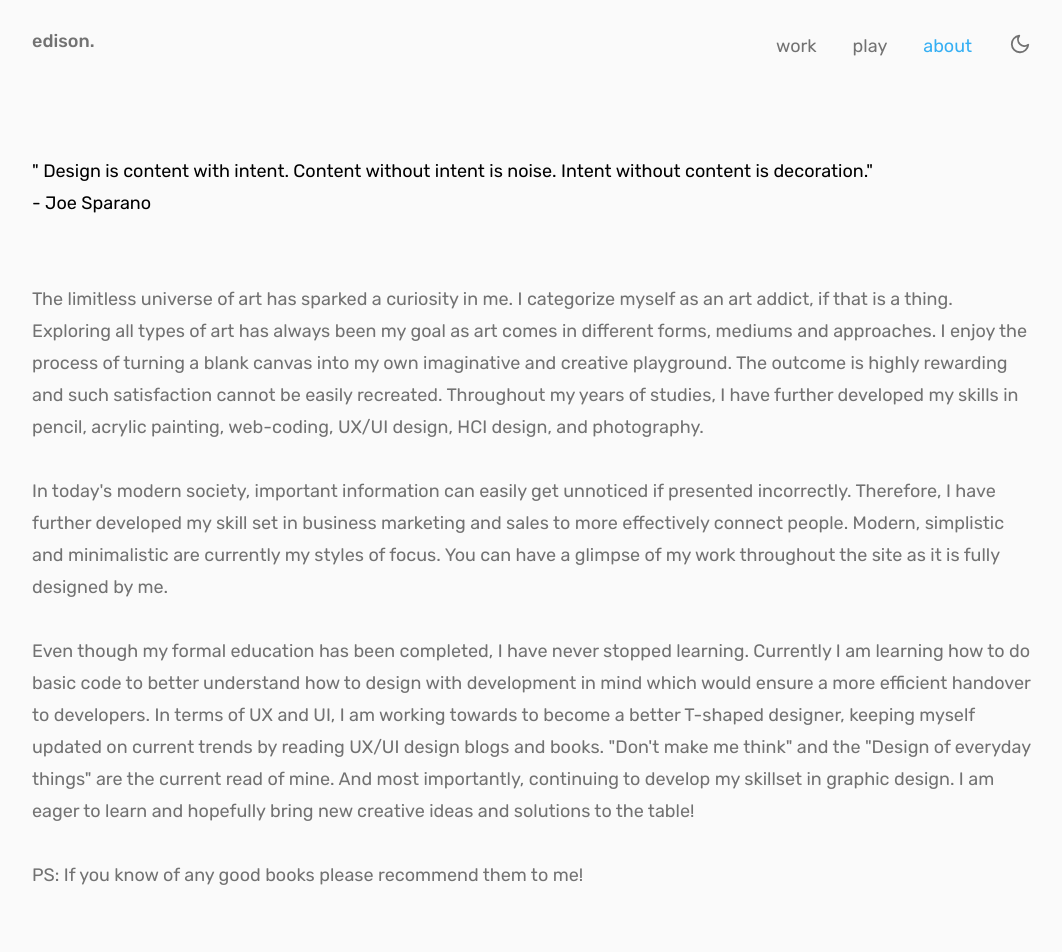
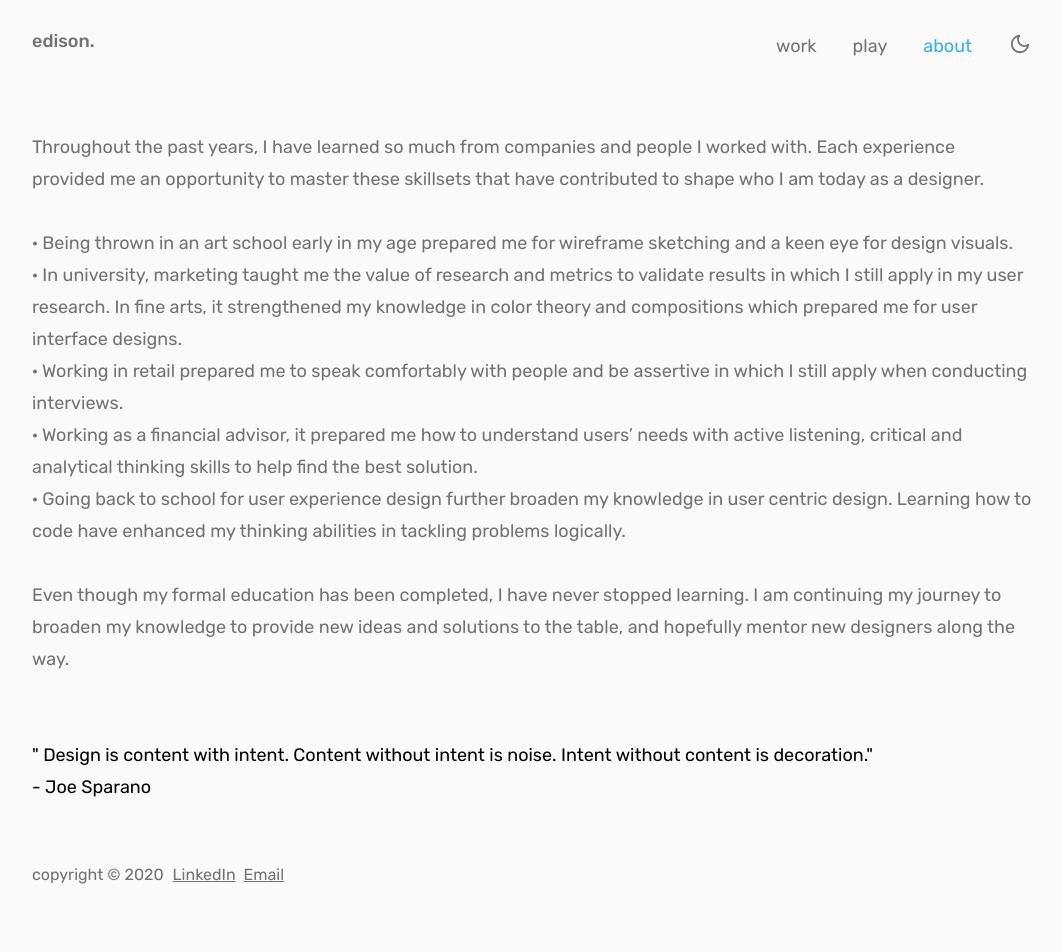
Before and after one commit to fyeung21/edison-web, a React (Create React App) app: page /about in a window 1280 px wide. Shown: the top 952 px of the page, without its empty margins (108-1170 px from the left). Built offline with nearby package versions, Linux system fonts and the light colour scheme.

Commit message:
Edit home and about context

```diff
--- a/src/components/About/AboutMe.js
+++ b/src/components/About/AboutMe.js
@@ -5,22 +5,29 @@ import { AboutTxt, QuoteCont, Quote, QuoteAuthor } from "./aboutStyles";
 const AboutMe = () => {
     return (
         <MainCont>
+            <AboutTxt>
+                Throughout the past years, I have learned so much from companies and people I worked with. Each experience provided me an opportunity to master these skillsets that have contributed to shape who I am today as a designer.
+            </AboutTxt>
+            <AboutTxt>
+                <ul>
+                    <li>· Being thrown in an art school early in my age prepared me for wireframe sketching and a keen eye for design visuals.</li>
+
+                    <li>· In university, marketing taught me the value of research and metrics to validate results in which I still apply in my user research. In fine arts, it strengthened my knowledge in color theory and compositions which prepared me for user interface designs.</li>
+
+                    <li>· Working in retail prepared me to speak comfortably with people and be assertive in which I still apply when conducting interviews.</li>
+
+                    <li>· Working as a financial advisor, it prepared me how to understand users’ needs with active listening, critical and analytical thinking skills to help find the best solution.</li>
+
+                    <li>· Going back to school for user experience design further broaden my knowledge in user centric design. Learning how to code have enhanced my thinking abilities in tackling problems logically. </li>
+                </ul>
+            </AboutTxt>
+            <AboutTxt>
+                Even though my formal education has been completed, I have never stopped learning. I am continuing my journey to broaden my knowledge to provide new ideas and solutions to the table, and hopefully mentor new designers along the way.
+            </AboutTxt>
             <QuoteCont>
                 <Quote>" Design is content with intent. Content without intent is noise. Intent without content is decoration."</Quote>
                 <QuoteAuthor>- Joe Sparano</QuoteAuthor>
             </QuoteCont>
-            <AboutTxt>
-                The limitless universe of art has sparked a curiosity in me. I categorize myself as an art addict, if that is a thing. Exploring all types of art has always been my goal as art comes in different forms, mediums and approaches. I enjoy the process of turning a blank canvas into my own imaginative and creative playground. The outcome is highly rewarding and such satisfaction cannot be easily recreated. Throughout my years of studies, I have further developed my skills in pencil, acrylic painting, web-coding, UX/UI design, HCI design, and photography.
-            </AboutTxt>
-            <AboutTxt>
-                In today's modern society, important information can easily get unnoticed if presented incorrectly. Therefore, I have further developed my skill set in business marketing and sales to more effectively connect people. Modern, simplistic and minimalistic are currently my styles of focus. You can have a glimpse of my work throughout the site as it is fully designed by me.
-            </AboutTxt>
-            <AboutTxt>
-                Even though my formal education has been completed, I have never stopped learning. Currently I am learning how to do basic code to better understand how to design with development in mind which would ensure a more efficient handover to developers. In terms of UX and UI, I am working towards to become a better T-shaped designer, keeping myself updated on current trends by reading UX/UI design blogs and books. "Don't make me think" and the "Design of everyday things" are the current read of mine. And most importantly, continuing to develop my skillset in graphic design. I am eager to learn and hopefully bring new creative ideas and solutions to the table!
-            </AboutTxt>
-            <AboutTxt>
-                PS: If you know of any good books please recommend them to me!
-            </AboutTxt>
         </MainCont>
     );
 }
--- a/src/components/Hero/HeroSubTxt.js
+++ b/src/components/Hero/HeroSubTxt.js
@@ -4,7 +4,10 @@ import { HeroSubCont, SubTxt } from "./heroStyles";
 const HeroSubTxt = () => {
     return (
         <HeroSubCont>
-            <SubTxt>just a curious T-shaped designer who loves to design, code and connect with people-</SubTxt>
+            <SubTxt>My background story: I went to private art school, graduated in marketing and fine arts, worked in retail, was a financial advisor, went back to school for user experience design and coding.
+            <br></br>
+            <br></br>
+            I am a designer with a diverse background and a huge passion for design.</SubTxt>
         </HeroSubCont>
     );
 }
--- a/src/pages/about.js
+++ b/src/pages/about.js
@@ -9,7 +9,7 @@ const About = () => {
         <MainCont>
             <Head title={"About"} />
             <AboutMe />
-            <Skills />
+            {/* <Skills /> */}
         </MainCont>
     );
 }
```
